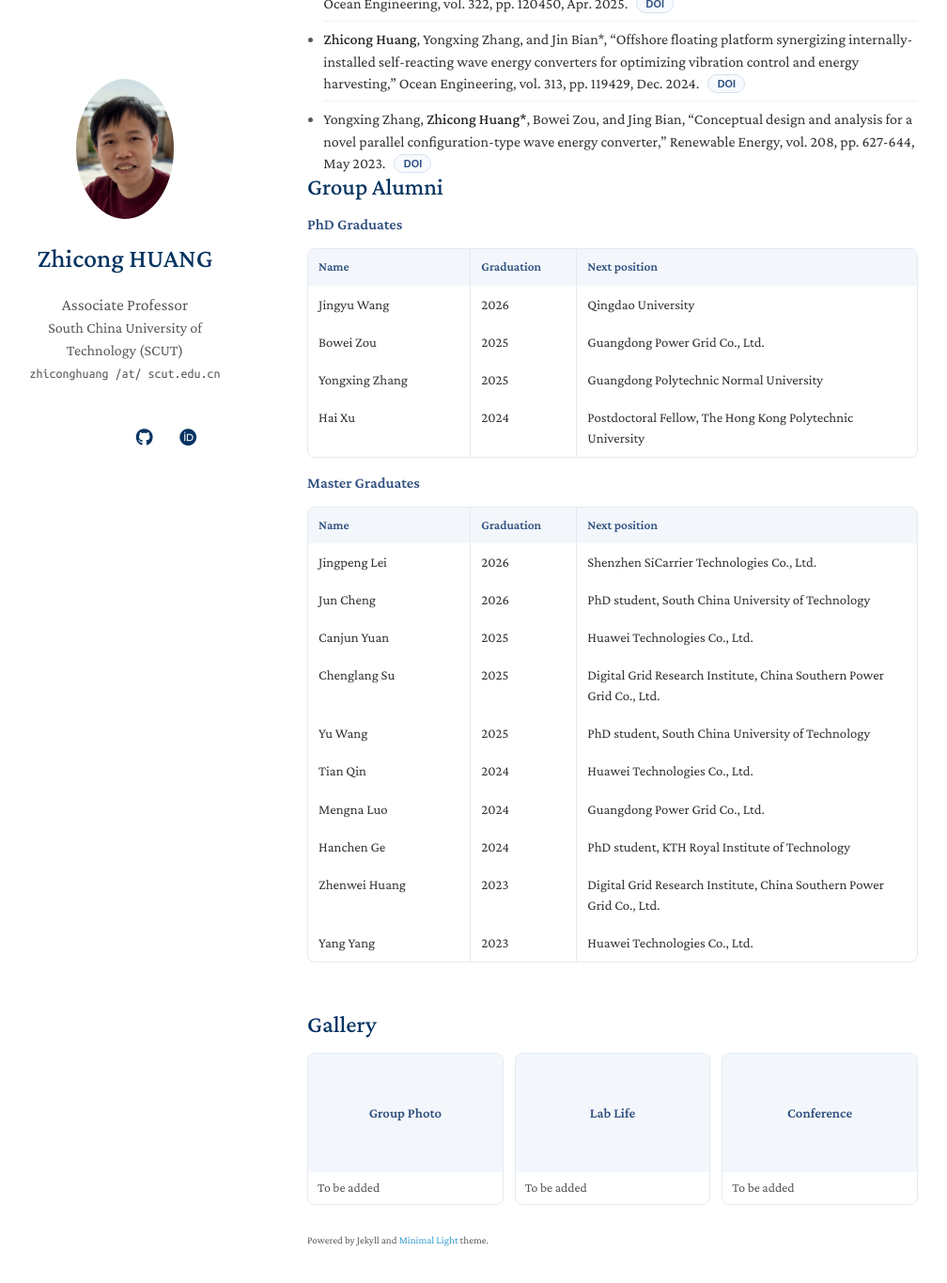
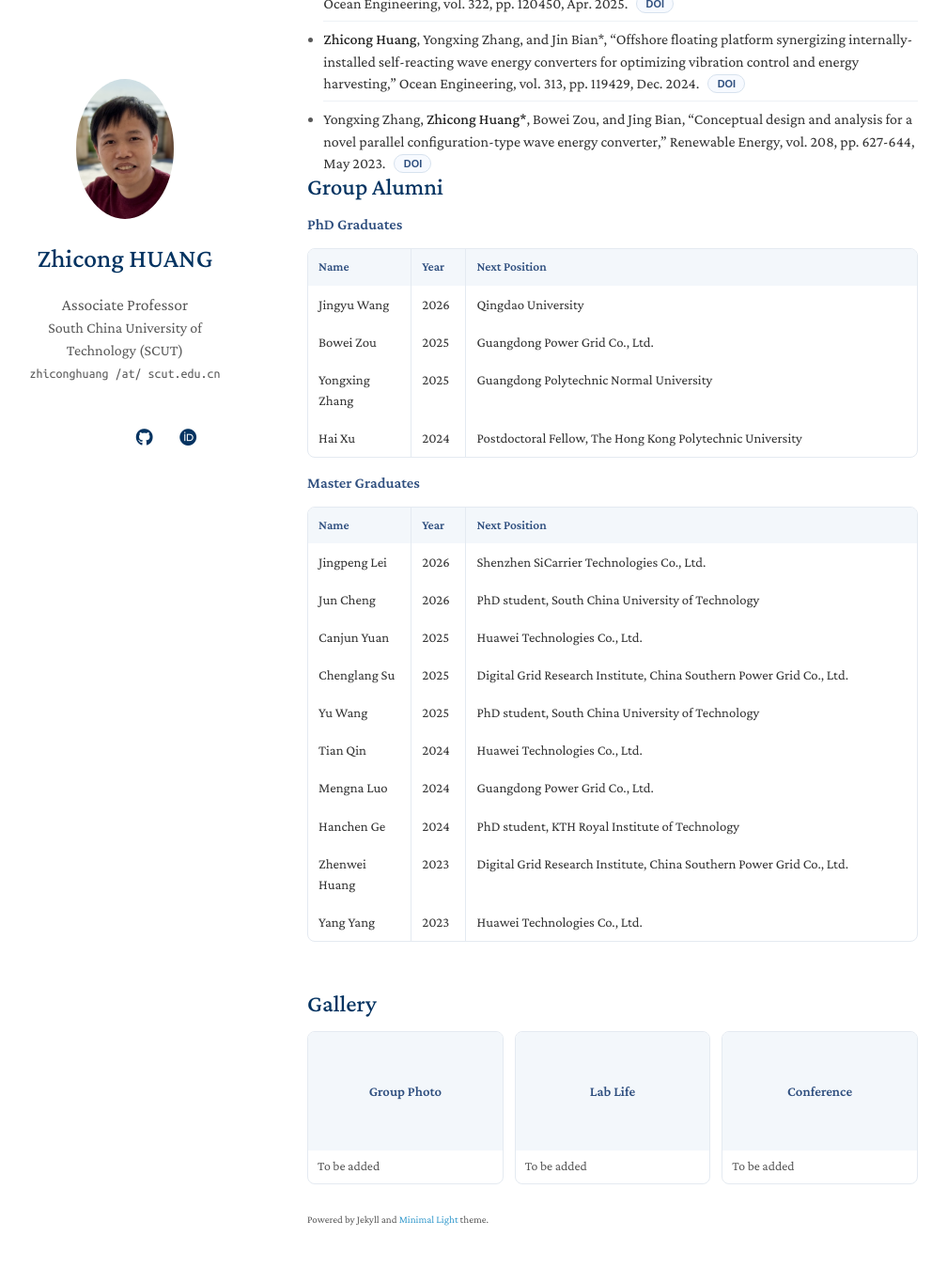
Before and after one commit to forwardhuang/forwardhuang.github.io, a Jekyll site: the page built from index.md, in a window 1280 px wide and 1400 px high, scrolled down 3919 px. Shown: the top 1365 px of the window at 94% size, without its empty margins (143-1151 px from the left). Built offline with Jekyll 4.4.1, drawn with Linux system fonts in a browser that asks for light colours; a style sheet for code colours, icons or effects is not loaded; our own code applies the rules of GitHub Pages for plain Markdown files.

Commit message:
Refine alumni spacing and columns

```diff
--- a/_includes/alumni.md
+++ b/_includes/alumni.md
@@ -5,8 +5,8 @@
 <div class="alumni-panel">
   <div class="alumni-header">
     <span>Name</span>
-    <span>Graduation</span>
-    <span>Next position</span>
+    <span>Year</span>
+    <span>Next Position</span>
   </div>
   <div class="alumni-row">
     <span>Jingyu Wang</span>
@@ -34,8 +34,8 @@
 <div class="alumni-panel">
   <div class="alumni-header">
     <span>Name</span>
-    <span>Graduation</span>
-    <span>Next position</span>
+    <span>Year</span>
+    <span>Next Position</span>
   </div>
   <div class="alumni-row">
     <span>Jingpeng Lei</span>
--- a/assets/css/style.scss
+++ b/assets/css/style.scss
@@ -218,7 +218,7 @@
 }
 
 .alumni-section-title {
-  margin-top: 2.2em;
+  margin-top: 3.2em;
 }
 
 .alumni-subtitle {
@@ -238,7 +238,7 @@
 .alumni-header,
 .alumni-row {
   display: grid;
-  grid-template-columns: 1.15fr 0.75fr 2.4fr;
+  grid-template-columns: 0.85fr 0.45fr 3.7fr;
   gap: 0;
 }
 
```
